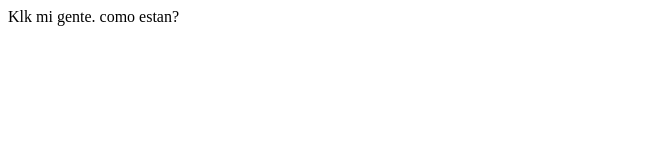
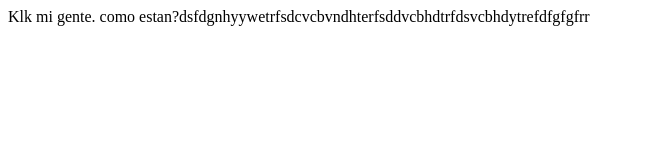
Before and after one commit to rubengaralo/proyectoDemoPreWork, a plain HTML site: page index.html in a window 1280 px wide. Shown: the whole page, without its empty margins (0-645 px from the left). Drawn offline with Linux system fonts and the light colour scheme.

Commit message:
cambios agregamos garabatos

```diff
--- a/index.html
+++ b/index.html
@@ -7,6 +7,6 @@
     <title>Jey</title>
 </head>
 <body>
-    Klk mi gente. como estan?
+    Klk mi gente. como estan?dsfdgnhyywetrfsdcvcbvndhterfsddvcbhdtrfdsvcbhdytrefdfgfgfrr
 </body>
 </html>
```
